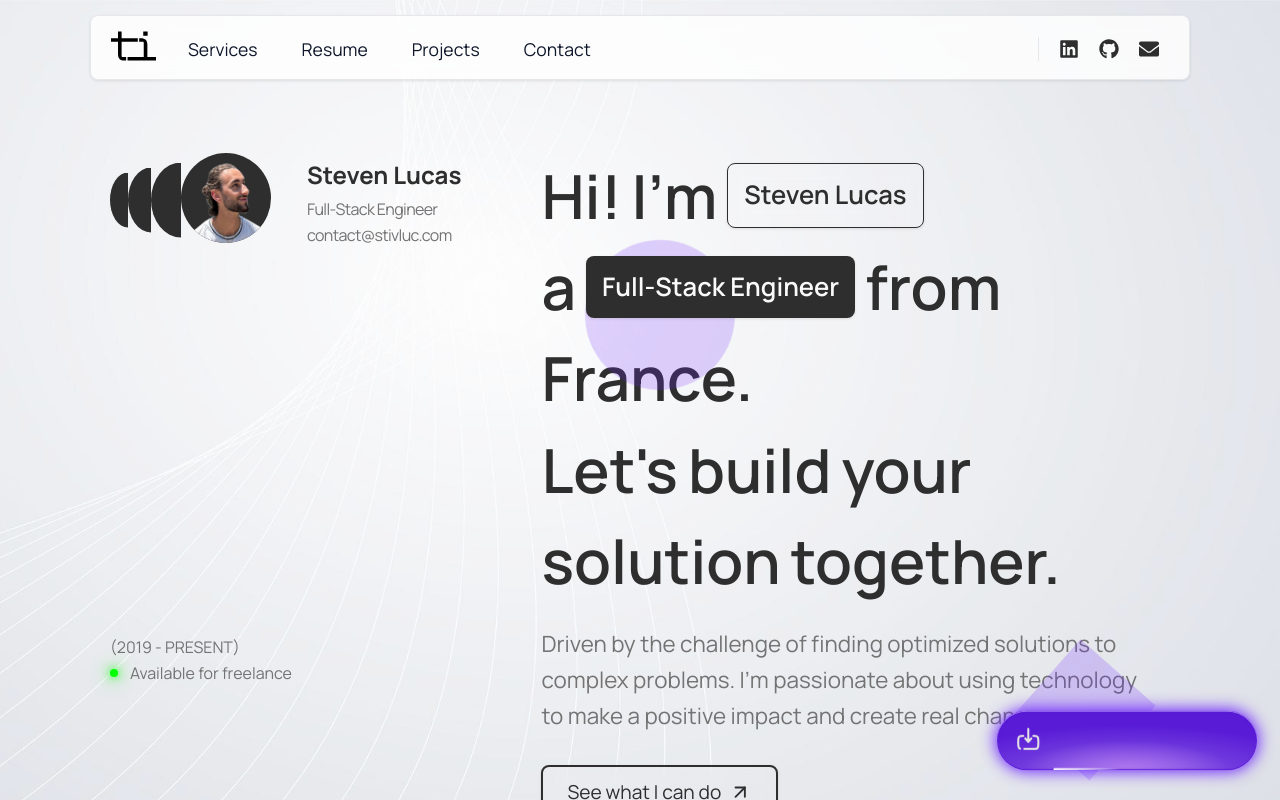
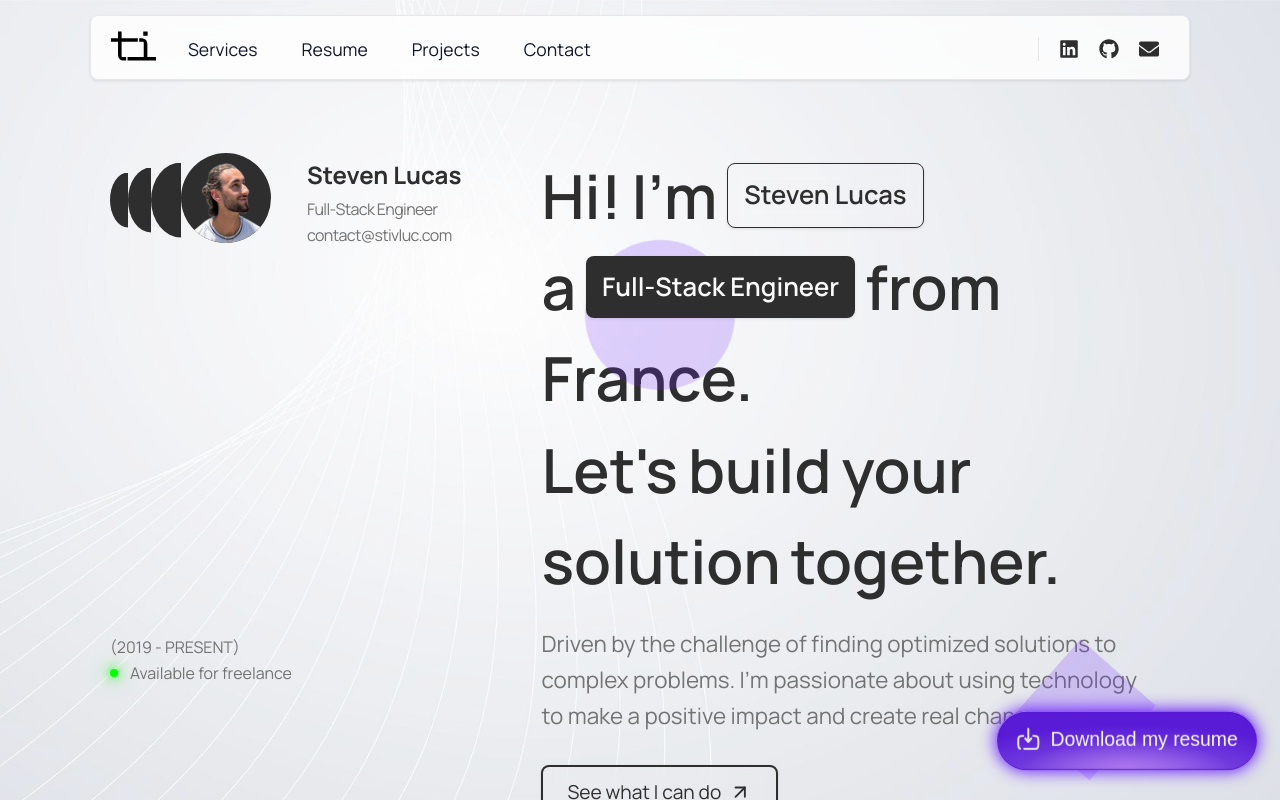
Before and after one commit to stivluc/portfolio, a Next.js app: page / in a window 1280 px wide. Shown: the top 800 px of the page. Built offline with nearby package versions, Linux system fonts and the light colour scheme.

Commit message:
fixed ResumeFAB

```diff
--- a/components/UI/ResumeFAB.jsx
+++ b/components/UI/ResumeFAB.jsx
@@ -1,52 +1,46 @@
-import React, { useState, useEffect, useCallback, useRef } from 'react';
-import { AnimatePresence, motion, useInView } from 'framer-motion';
+import React, { useState, useEffect, useCallback } from 'react';
+import { AnimatePresence, motion, useAnimation, useInView } from 'framer-motion';
 import styles from './ResumeFAB.module.scss';
 
 const ResumeFAB = ({ sectionRef }) => {
   const [isDownloading, setIsDownloading] = useState(false);
   const [downloadComplete, setDownloadComplete] = useState(false);
   const [showText, setShowText] = useState(true);
-  const [showFAB, setShowFAB] = useState(false);
 
-  const isInView = useInView(sectionRef, { margin: '-60% 0px -90% 0px' });
+  const isInView = useInView(sectionRef, { margin: '-60% 0px -90% 0px' }); // Adjusted margins
+  const controls = useAnimation();
 
-  const visibilityTimeoutRef = useRef(null);
-
-  // Handle showing or hiding the FAB based on scroll position
+  // Hide text after scrolling a bit
   const handleScroll = useCallback(() => {
     if (sectionRef.current) {
       const sectionTop = sectionRef.current.getBoundingClientRect().top;
-      setShowText(sectionTop > 0);
+      if (sectionTop > 0) {
+        //* 0 équivaut à la distance entre le top de la section et le haut de l'écran. On met de la marge pour prendre en compte la navbar.
+        setShowText(true);
+      } else {
+        setShowText(false);
+      }
     }
   }, [sectionRef]);
 
   useEffect(() => {
     if (isInView) {
-      // Start a timeout to show the FAB after a delay
-      visibilityTimeoutRef.current = setTimeout(() => {
-        setShowFAB(true);
-      }, 400); // Adjust the delay as needed
+      controls.start('visible');
     } else {
-      // If scrolling out of view, clear the timeout and hide the FAB
-      clearTimeout(visibilityTimeoutRef.current);
-      setShowFAB(false);
+      controls.start('hidden');
     }
 
-    handleScroll();
     window.addEventListener('scroll', handleScroll);
-    return () => {
-      window.removeEventListener('scroll', handleScroll);
-      clearTimeout(visibilityTimeoutRef.current);
-    };
-  }, [isInView, sectionRef, handleScroll]);
+    return () => window.removeEventListener('scroll', handleScroll);
+  }, [isInView, controls, sectionRef, handleScroll]);
 
   const handleDownloadClick = async () => {
     if (isDownloading) return;
 
     setIsDownloading(true);
 
-    // Simulate download delay
-    await new Promise((resolve) => setTimeout(resolve, 1000));
+    // Fake loading animation
+    await new Promise((resolve) => setTimeout(resolve, 1000)); // Simulate 1-second download
 
     setIsDownloading(false);
     setDownloadComplete(true);
@@ -57,12 +51,6 @@ const ResumeFAB = ({ sectionRef }) => {
     }, 2000);
   };
 
-  // Animation variants
-  const fabVariants = {
-    visible: { opacity: 1, scale: 1 },
-    hidden: { opacity: 0, scale: 0 },
-  };
-
   const textVariants = {
     hidden: { opacity: 0, y: 10 },
     visible: { opacity: 1, y: 0 },
@@ -70,19 +58,19 @@ const ResumeFAB = ({ sectionRef }) => {
   };
 
   const widthVariants = {
-    expanded: { width: 'auto' },
+    expanded: { width: 'auto', zIndex: 1 },
     collapsed: { width: '0px' },
   };
 
   return (
-    <AnimatePresence>
-      {showFAB && (
     <motion.div
       className={styles.fabContainer}
+      animate={controls}
       initial='hidden'
-          animate='visible'
-          exit='hidden'
-          variants={fabVariants}
+      variants={{
+        visible: { opacity: 1, scale: 1 },
+        hidden: { opacity: 0, scale: 0 },
+      }}
       transition={{ duration: 0.3 }}
       onHoverStart={() => setShowText(true)}
       onHoverEnd={handleScroll}
@@ -104,14 +92,7 @@ const ResumeFAB = ({ sectionRef }) => {
             fill='none'
             xmlns='http://www.w3.org/2000/svg'
           >
-                <circle
-                  className={styles.downloadCompleteCircle}
-                  cx='12'
-                  cy='12'
-                  r='10'
-                  stroke='#fff'
-                  strokeWidth='1.5'
-                />
+            <circle className={styles.downloadCompleteCircle} cx='12' cy='12' r='10' stroke='#fff' strokeWidth='1.5' />
             <path
               className={styles.downloadCompleteCheck}
               d='M8.5 12.5L10.5 14.5L15.5 9.5'
@@ -122,20 +103,8 @@ const ResumeFAB = ({ sectionRef }) => {
             />
           </svg>
         ) : isDownloading ? (
-              <svg
-                xmlns='http://www.w3.org/2000/svg'
-                className={`${styles.fabSvg} ${styles.loader}`}
-                viewBox='0 0 50 50'
-              >
-                <circle
-                  className={styles.loaderCircle}
-                  cx='25'
-                  cy='25'
-                  r='20'
-                  fill='none'
-                  stroke='#fff'
-                  strokeWidth='4'
-                />
+          <svg xmlns='http://www.w3.org/2000/svg' className={`${styles.fabSvg} ${styles.loader}`} viewBox='0 0 50 50'>
+            <circle className={styles.loaderCircle} cx='25' cy='25' r='20' fill='none' stroke='#fff' strokeWidth='4' />
           </svg>
         ) : (
           <svg
@@ -171,7 +140,7 @@ const ResumeFAB = ({ sectionRef }) => {
               <motion.a
                 key={isDownloading ? 'downloading' : downloadComplete ? 'downloaded' : 'default'}
                 href='/resumeStevenLucas.pdf'
-                    download='Resume Steven Lucas'
+                download
                 className={`${styles.fabText}`}
                 initial='hidden'
                 animate='visible'
@@ -187,8 +156,6 @@ const ResumeFAB = ({ sectionRef }) => {
         </motion.div>
       </button>
     </motion.div>
-      )}
-    </AnimatePresence>
   );
 };
 
--- a/package.json
+++ b/package.json
@@ -12,7 +12,7 @@
   "dependencies": {
     "@motionone/utils": "^10.18.0",
     "emailjs-com": "^3.2.0",
-    "framer-motion": "^11.11.9",
+    "framer-motion": "^11.11.11",
     "lru-cache": "^11.0.1",
     "next": "14.2.13",
     "next-sitemap": "^4.2.3",
```
Also changed, not shown: 1 other file (tests, documents, lock files or other folders). Lines whose indentation alone changed are shown as unchanged.
